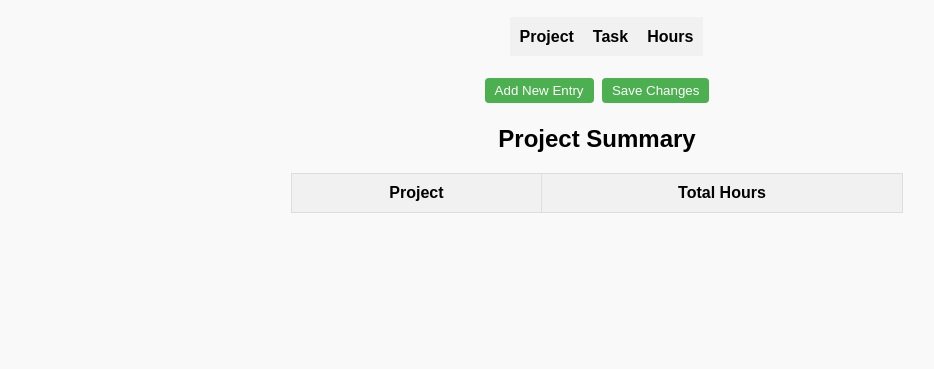
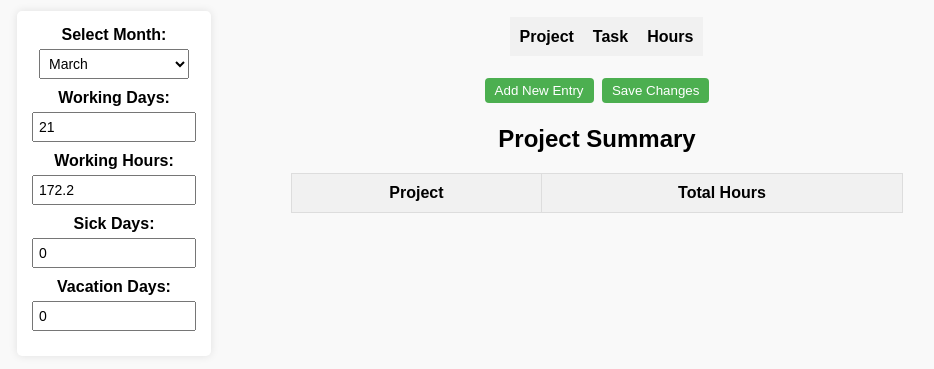
Before and after one commit to scoutbombhead/working_hours_app, a website: page index.html in a window 1280 px wide. Shown: the part 89-458 px from the top of the page, without its empty margins (43-977 px from the left). Drawn offline with Linux system fonts and the light colour scheme.

Commit message:
Add month container

```diff
--- a/css/styles.css
+++ b/css/styles.css
@@ -122,3 +122,27 @@ th {
     visibility: visible;
     opacity: 1;
 }
+
+/* Month Container (Left Side) */
+#month-container {
+    position: absolute;
+    left: 60px;
+    top: 100px;
+    background-color: #fff;
+    padding: 15px;
+    border-radius: 5px;
+    box-shadow: 0 0 8px rgba(0, 0, 0, 0.1);
+}
+
+#month-container label {
+    display: block;
+    font-weight: bold;
+    margin-bottom: 5px;
+}
+
+#month-select, #working-days, #working-hours, #sick-days, #vacation-days{
+    width: 150px;
+    padding: 5px;
+    font-size: 14px;
+    margin-bottom: 10px;
+}
--- a/index.html
+++ b/index.html
@@ -8,6 +8,33 @@
 </head>
 <body>
 <h1>Work Hours Log</h1>
+<!-- Month Dropdown & Working Days Box -->
+<div id="month-container">
+    <label for="month-select">Select Month:</label>
+    <select id="month-select">
+        <option value="1">January</option>
+        <option value="2">February</option>
+        <option value="3">March</option>
+        <option value="4">April</option>
+        <option value="5">May</option>
+        <option value="6">June</option>
+        <option value="7">July</option>
+        <option value="8">August</option>
+        <option value="9">September</option>
+        <option value="10">October</option>
+        <option value="11">November</option>
+        <option value="12">December</option>
+    </select>
+
+    <label for="working-days">Working Days:</label>
+    <input type="number" id="working-days" min="0" readonly>
+    <label for="working-hours">Working Hours:</label>
+    <input type="number" id="working-hours" min="0" readonly>
+    <label for="sick-days">Sick Days:</label>
+    <input type="number" id="sick-days" min="0" value="0">
+    <label for="vacation-days">Vacation Days:</label>
+    <input type="number" id="vacation-days" min="0" value="0">
+</div>
 <div id="log-container">
     <!-- Data table -->
     <table id="work-hours-table">
@@ -246,6 +273,49 @@
         // Optionally, send 'entries' to your FastAPI backend via fetch() here.
     });
 
+    document.addEventListener("DOMContentLoaded", function () {
+        const monthSelect = document.getElementById("month-select");
+        const workingDays = document.getElementById("working-days");
+        const workingHours = document.getElementById("working-hours");
+        const sickDays = document.getElementById("sick-days");
+        const vacationDays = document.getElementById("vacation-days");
+
+        function getWorkingDays(year, month) {
+            let workingDays = 0;
+            let totalDays = new Date(year, month, 0).getDate();
+
+            for (let day = 1; day <= totalDays; day++) {
+                let date = new Date(year, month - 1, day);
+                let dayOfWeek = date.getDay();
+                if (dayOfWeek !== 0 && dayOfWeek !== 6) {
+                    workingDays++;
+                }
+            }
+            return workingDays;
+        }
+
+        monthSelect.addEventListener("change", function () {
+            const year = new Date().getFullYear();
+            const selectedMonth = parseInt(monthSelect.value);
+            workingDays.value = getWorkingDays(year, selectedMonth);
+            workingHours.value = parseFloat((parseInt(workingDays.value) * 8.2).toFixed(1));
+        });
+
+        // Set default month and working days
+        monthSelect.value = new Date().getMonth() + 1;
+        monthSelect.dispatchEvent(new Event("change"));
+
+        sickDays.addEventListener("change", function () {
+            workingDays.value = getWorkingDays(new Date().getFullYear(), parseInt(monthSelect.value)) - parseInt(sickDays.value) - parseInt(vacationDays.value);
+            workingHours.value = parseFloat((parseInt(workingDays.value) * 8.2).toFixed(1));
+        });
+
+        vacationDays.addEventListener("change", function () {
+            workingDays.value = getWorkingDays(new Date().getFullYear(), parseInt(monthSelect.value)) - parseInt(sickDays.value) - parseInt(vacationDays.value)
+            workingHours.value = parseFloat((parseInt(workingDays.value) * 8.2).toFixed(1));
+        });
+
+    });
     // Initialize the delete column and summary table on page load.
     getWorkHoursTable();
     attachCellListeners();
```
Also changed, not shown: js/main.js (+43 -0 lines).
